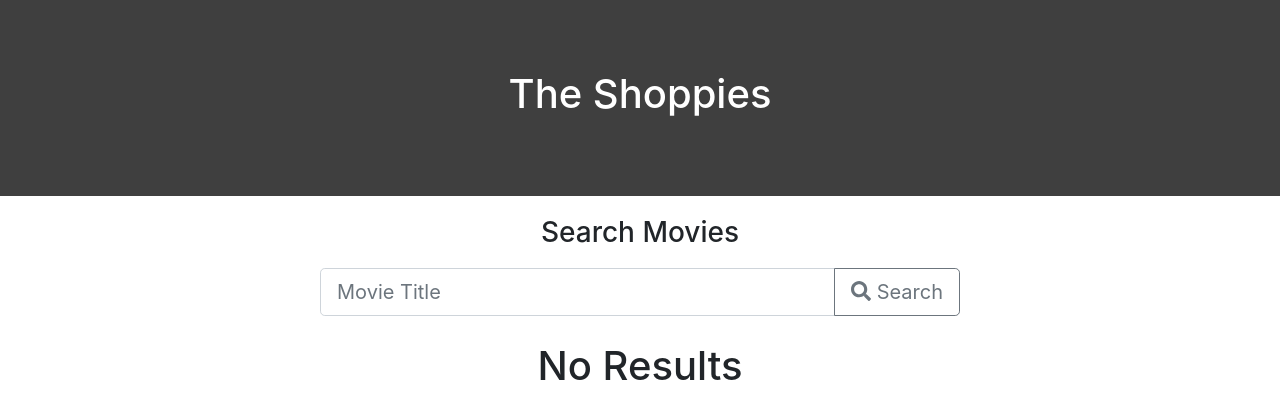
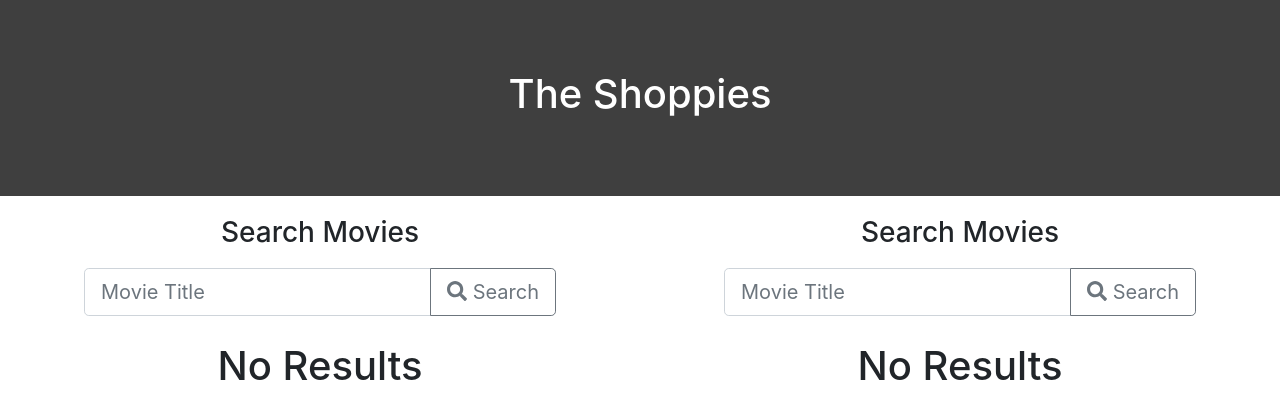
Before and after one commit to samwise2/shopify-frontend-intern-challenge, a React (Create React App) app in the folder shoppies-app/: page / in a window 1280 px wide. Shown: the top 418 px of the page. Built offline with nearby package versions, Linux system fonts and the light colour scheme.

Commit message:
two column setup for ui

```diff
--- a/shoppies-app/src/App.js
+++ b/shoppies-app/src/App.js
@@ -10,9 +10,7 @@ function App() {
   return (
     <div className="App">
       <Header/>
-      <div className="search-and-nominate">
-        <SearchAndNominate />
-      </div>
+      <SearchAndNominate />
     </div>
   );
 }
--- a/shoppies-app/src/components/Search/Results/SearchResults.css
+++ b/shoppies-app/src/components/Search/Results/SearchResults.css
@@ -1,13 +1,26 @@
 .search-results-wrapper {
     display: flex;
     justify-content: center;
-    margin-left: 25%;
-    margin-right: 25%;
     margin-bottom: 10px;
 }
 
 .movie-item-wrapper {
     display: flex;
-    justify-content: left;
     align-items: center;
 }
+
+.date-wrapper {
+    margin-left: auto;
+}
+
+.title-wrapper {
+    margin-right: 25px;
+}
+
+.add-movie-wrapper {
+    margin-right: 10px;
+}
+
+.add-movie-wrapper:hover {
+    cursor: pointer;
+}
--- a/shoppies-app/src/components/Search/Results/SearchResults.js
+++ b/shoppies-app/src/components/Search/Results/SearchResults.js
@@ -1,5 +1,7 @@
 import React from 'react';
 import { ListGroup, Button } from 'react-bootstrap';
+import { FontAwesomeIcon } from '@fortawesome/react-fontawesome'
+import { faPlusCircle } from '@fortawesome/free-solid-svg-icons'
 import './SearchResults.css';
 
 export function SearchResults(props) {
@@ -9,8 +11,15 @@ export function SearchResults(props) {
         results.push(
             <ListGroup.Item>
                 <div className="movie-item-wrapper">
-                    <Button>Test</Button>
-                    {movie.Title}
+                    <div className="add-movie-wrapper">
+                        <FontAwesomeIcon icon={faPlusCircle} onClick={() => console.log("works")} />
+                    </div>
+                    <div className="title-wrapper">
+                        {movie.Title}
+                    </div>
+                    <div className="date-wrapper">
+                        {movie.Year}
+                    </div>
                 </div>
             </ListGroup.Item>
         );
--- a/shoppies-app/src/components/SearchAndNominate/SearchAndNominate.js
+++ b/shoppies-app/src/components/SearchAndNominate/SearchAndNominate.js
@@ -25,6 +25,7 @@ export function SearchAndNominate(props) {
     }
 
     return (
+        <div className="outest">
             <div className="searchAndNominateWrapper">
                 <SearchInputText />
                 <div className="search-input-wrapper">
@@ -49,6 +50,31 @@ export function SearchAndNominate(props) {
                     nominate={setNominations}
                 />
             </div>
+            <div className="searchAndNominateWrapper">
+                <SearchInputText />
+                <div className="search-input-wrapper">
+                    <InputGroup className="mb-3" size="lg">
+                        <FormControl
+                            placeholder="Movie Title"
+                            aria-label="Recipient's username"
+                            aria-describedby="basic-addon2"
+                            onChange={(event) => setSearchText(event.target.value)}
+                        />
+                        <InputGroup.Append>
+                            <Button
+                                variant="outline-secondary"
+                                onClick={() => getMovies(searchText)}
+                            > <FontAwesomeIcon icon={faSearch} /> Search
+                            </Button>
+                        </InputGroup.Append>
+                    </InputGroup>
+                </div>
+                <SearchResults
+                    results={searchResults}
+                    nominate={setNominations}
+                />
+            </div>
+        </div>
     );
 }
 
--- a/shoppies-app/src/components/SearchAndNominate/SearchInput.css
+++ b/shoppies-app/src/components/SearchAndNominate/SearchInput.css
@@ -1,7 +1,10 @@
 .search-input-wrapper {
     display: flex;
     justify-content: center;
-    margin-right: 25%;
-    margin-left: 25%;
     margin-bottom: 10px;
 }
+
+.outest {
+    display: flex;
+    justify-content: space-around;
+}
```
Lines whose indentation alone changed are shown as unchanged.
